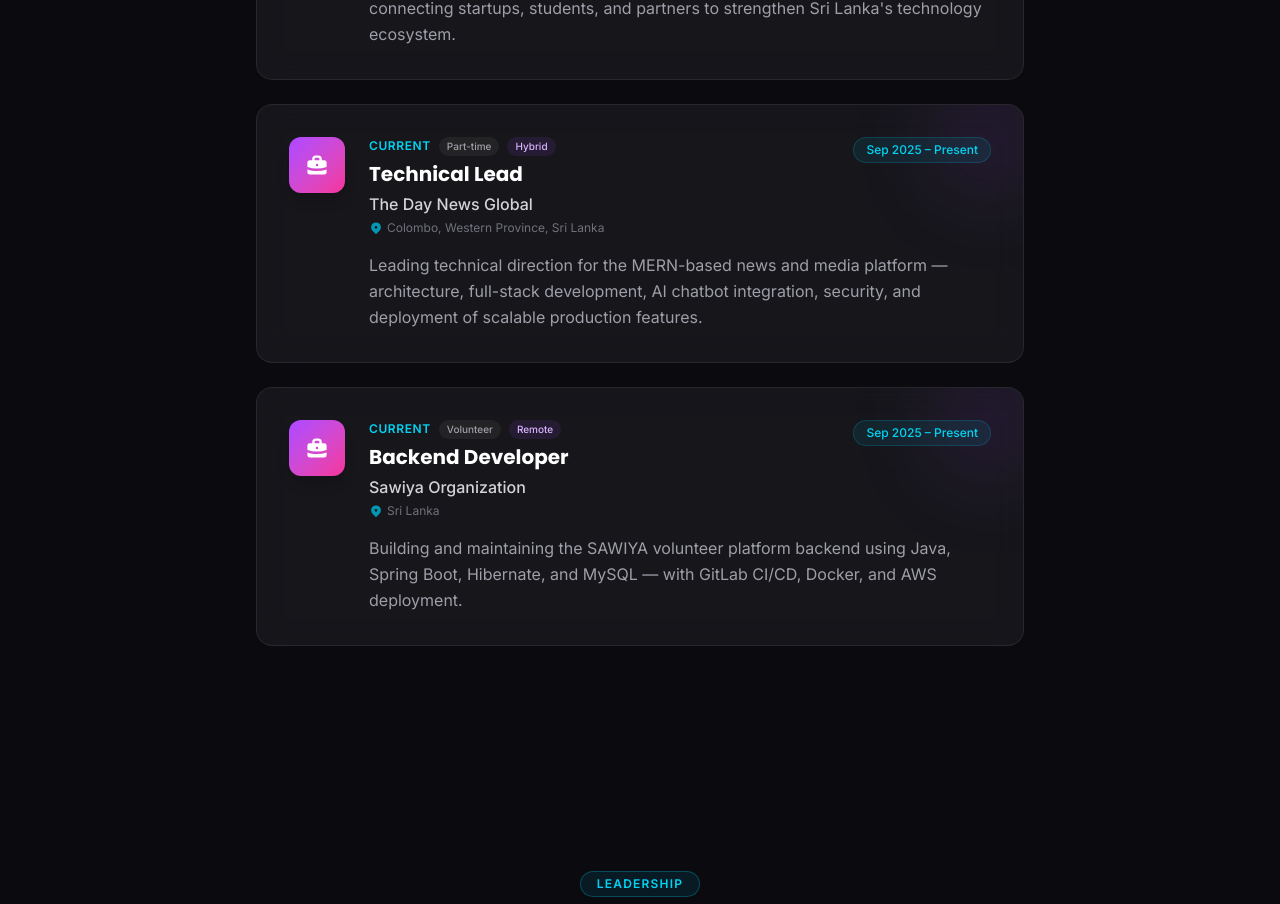
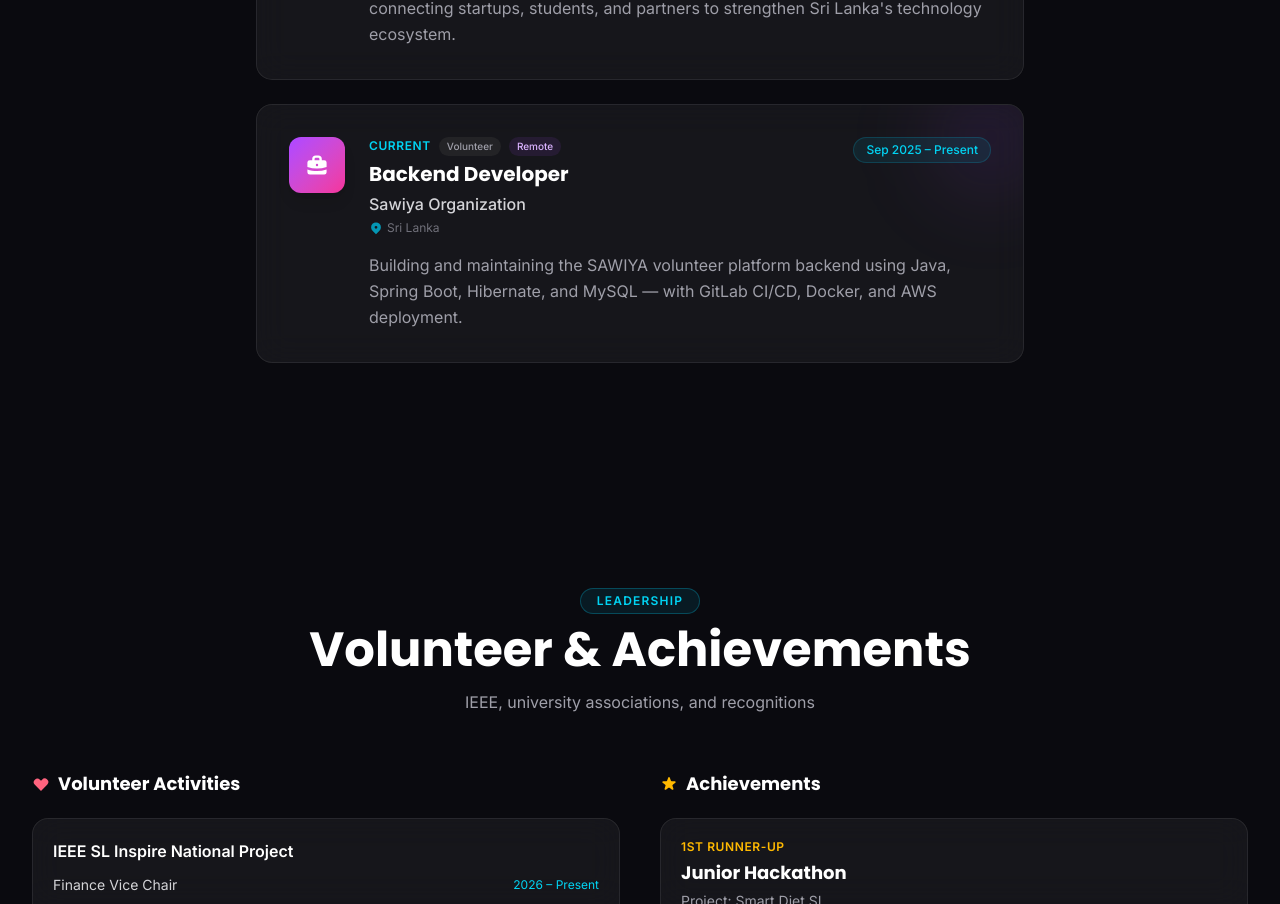
Before and after one commit to asalhanadapangoda/Portfolio-Website, a React (Vite) app: page / in a window 1280 px wide. Shown: the part 6980-7884 px from the top of the page. Built offline with nearby package versions, Linux system fonts and the light colour scheme.

Commit message:
Initialize personal portfolio data module with profile, skills, and experience details

```diff
--- a/src/data/portfolio.js
+++ b/src/data/portfolio.js
@@ -118,16 +118,7 @@
     description:
       'Coordinating innovation and community projects at a nonprofit tech hub — connecting startups, students, and partners to strengthen Sri Lanka\'s technology ecosystem.',
   },
-  {
-    title: 'Technical Lead',
-    organization: 'The Day News Global',
-    period: 'Sep 2025 – Present',
-    employmentType: 'Part-time',
-    location: 'Colombo, Western Province, Sri Lanka',
-    workMode: 'Hybrid',
-    description:
-      'Leading technical direction for the MERN-based news and media platform — architecture, full-stack development, AI chatbot integration, security, and deployment of scalable production features.',
-  },
+
   {
     title: 'Backend Developer',
     organization: 'Sawiya Organization',
```
